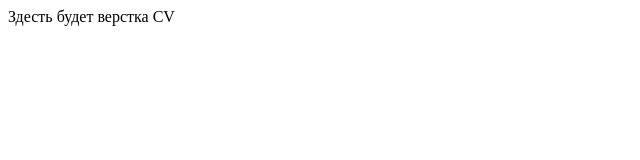
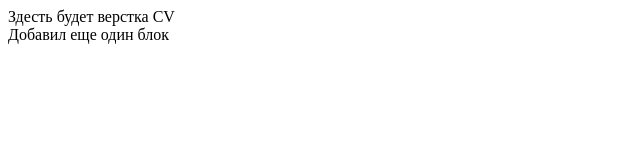
Before and after one commit to note96/rsschool-cv, a plain HTML site: page index.html in a window 1280 px wide. Shown: the whole page, without its empty margins (0-640 px from the left). Drawn offline with Linux system fonts and the light colour scheme.

Commit message:
feat: new div

```diff
--- a/index.html
+++ b/index.html
@@ -10,5 +10,8 @@
     <div>
         Здесть будет верстка CV
     </div>
+    <div>
+        Добавил еще один блок
+    </div>
 </body>
 </html>
```
